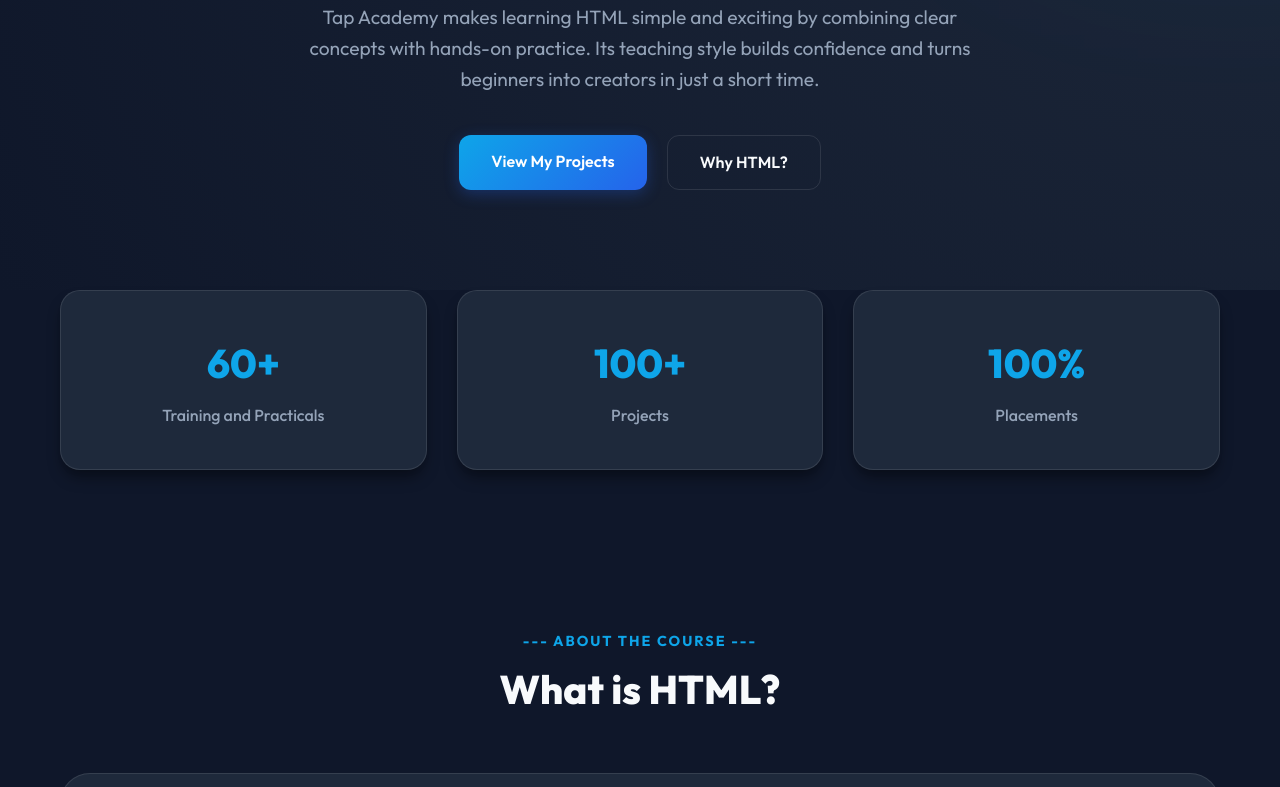
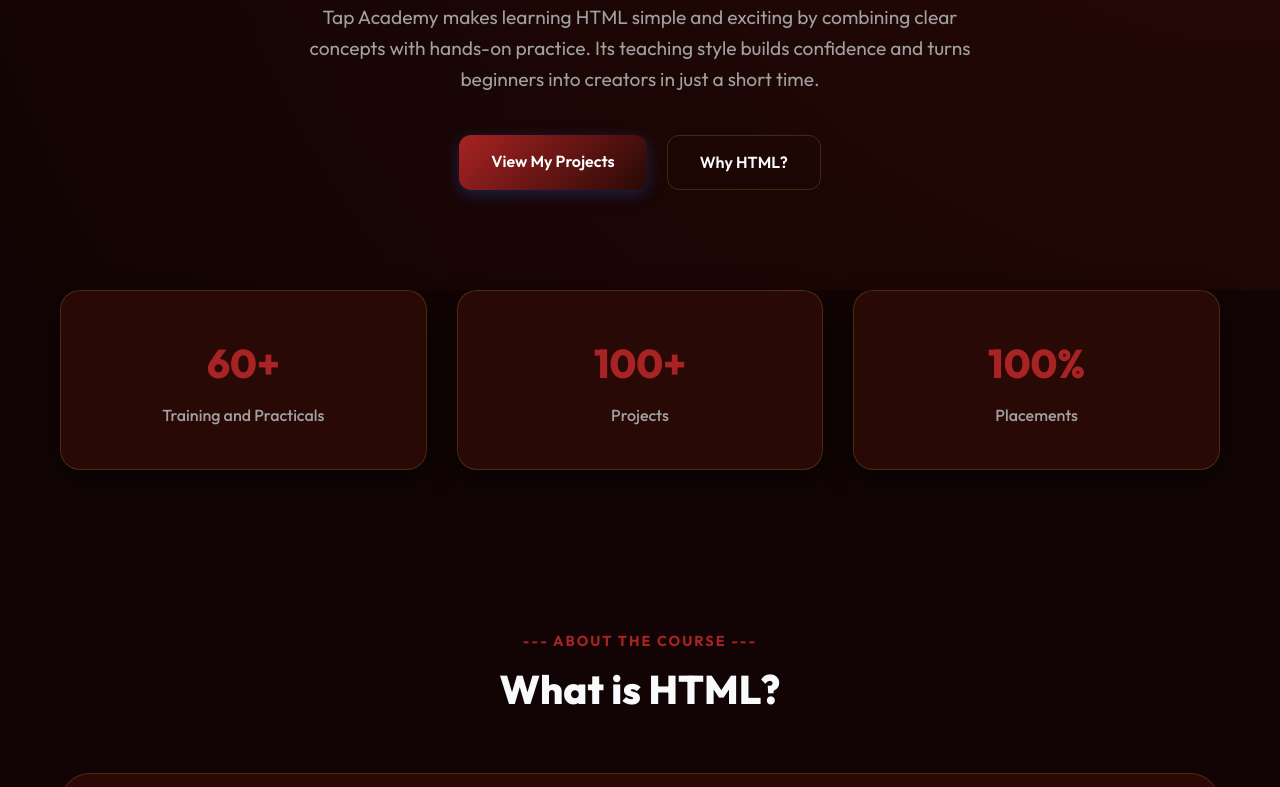
Before and after one commit to Ayeshafathima3116/HTML-Mini--Project, a plain HTML site: page FINAL PROJECT/index.html in a window 1280 px wide. Shown: the part 415-1202 px from the top of the page. Drawn offline with Linux system fonts and the light colour scheme.

Commit message:
feat: update Final Project theme to premium Maroon & Gold (#280905)

```diff
--- a/FINAL PROJECT/style.css
+++ b/FINAL PROJECT/style.css
@@ -1,18 +1,18 @@
 @import url('https://fonts.googleapis.com/css2?family=Outfit:wght@300;400;500;600;700;800&display=swap');
 
 :root {
-    --primary: #0ea5e9;
-    --primary-dark: #0284c7;
-    --accent: #f59e0b;
-    --bg-main: #0f172a;
-    --bg-surface: #1e293b;
+    --primary: #a82323;
+    --primary-dark: #280905;
+    --accent: #d4af37;
+    --bg-main: #120404;
+    --bg-surface: #280905;
     --text-main: #f8fafc;
-    --text-muted: #94a3b8;
-    --glass: rgba(15, 23, 42, 0.8);
-    --border: rgba(255, 255, 255, 0.1);
-    --card-shadow: 0 10px 15px -3px rgba(0, 0, 0, 0.4), 0 4px 6px -2px rgba(0, 0, 0, 0.05);
-    --grad-primary: linear-gradient(135deg, #0ea5e9 0%, #2563eb 100%);
-    --grad-hero: radial-gradient(circle at top right, #1e293b, #0f172a);
+    --text-muted: #a0a0a0;
+    --glass: rgba(40, 9, 5, 0.85);
+    --border: rgba(212, 175, 55, 0.2);
+    --card-shadow: 0 10px 30px -5px rgba(0, 0, 0, 0.8);
+    --grad-primary: linear-gradient(135deg, #a82323 0%, #280905 100%);
+    --grad-hero: radial-gradient(circle at top right, #280905, #120404);
 }
 
 * {
@@ -136,7 +136,8 @@
     font-weight: 600;
     margin-bottom: 24px;
     text-transform: uppercase;
-    letter-spacing: 1px;
+    letter-spacing: 2px;
+    box-shadow: 0 0 15px rgba(168, 35, 35, 0.2);
 }
 
 .hero-title {
@@ -185,7 +186,7 @@
 
 .btn-primary:hover {
     transform: translateY(-3px);
-    box-shadow: 0 8px 25px rgba(37, 99, 235, 0.4);
+    box-shadow: 0 8px 30px rgba(168, 35, 35, 0.5);
 }
 
 .btn-outline {
@@ -335,8 +336,8 @@
 .app-card:hover,
 .project-card:hover {
     transform: translateY(-10px);
-    border-color: var(--primary);
-    box-shadow: 0 20px 40px rgba(0, 0, 0, 0.4);
+    border-color: var(--accent);
+    box-shadow: 0 20px 50px rgba(0, 0, 0, 0.6), 0 0 20px rgba(212, 175, 55, 0.1);
 }
 
 .feature-icon {
@@ -443,7 +444,8 @@
     align-items: center;
     justify-content: center;
     border-radius: 50%;
-    border: 2px solid rgba(255, 255, 255, 0.2);
+    border: 3px solid var(--accent);
+    box-shadow: 0 0 30px rgba(212, 175, 55, 0.3);
 }
 
 .trainer-bio {
```
